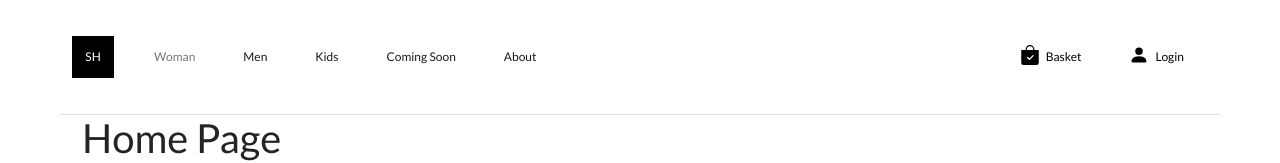
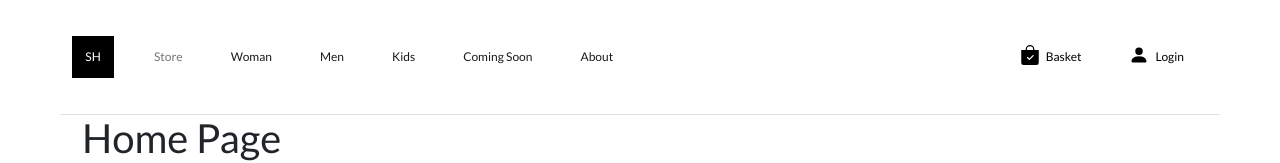
Before and after one commit to ThanhTu130200/sh-fashion, a React app: page / in a window 1280 px wide. Shown: the top 163 px of the page. Built offline with nearby package versions, Linux system fonts and the light colour scheme; a web font is replaced by a local one.

Commit message:
deploy to heroku

```diff
--- a/src/components/Nav/Nav.js
+++ b/src/components/Nav/Nav.js
@@ -51,6 +51,11 @@ function NavComponent() {
 					<Nav className="me-auto my-2 my-lg-0" navbarScroll>
 						<LinkContainer to="/store">
 							<Nav.Link href="/store" className="px-4 fs_12 fs_xs_20">
+								Store
+							</Nav.Link>
+						</LinkContainer>
+						<LinkContainer to="/">
+							<Nav.Link href="/" className="px-4 fs_12 fs_xs_20">
 								Woman
 							</Nav.Link>
 						</LinkContainer>
```
